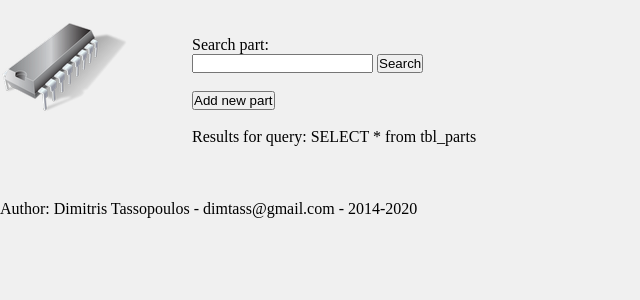
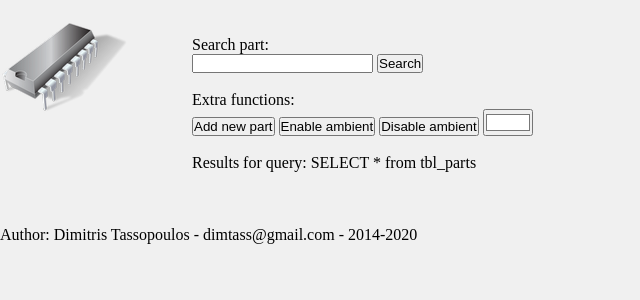
Before and after one commit to dimtass/lab-database-web-interface, a PHP site: page / in a window 1280 px wide. Shown: the top 300 px of the page, without its empty margins (0-640 px from the left). Run offline with PHP 8.4, Linux system fonts and the light colour scheme; data comes from the database, SQL or seed files in the repository.

Commit message:
Added support for selecting ambient color on the RGB strip

```diff
--- a/www/lab/css/style.css
+++ b/www/lab/css/style.css
@@ -12,7 +12,7 @@
     width: 70%;
 }
 
-#search #uploadform #add_part {
+#search #uploadform #extra_functions {
   float: left;
   margin: 0 15px 0 0;
 }
--- a/www/lab/index.php
+++ b/www/lab/index.php
@@ -35,9 +35,23 @@
         });
 
     });
-
+    // This will turn on a single LED on
     function turn_on_led(index) {
         $.post( "http://" + esp8266ip + "/led_index?params=" + index, function( data ) {
+            $(".rest_reply" ).html( data );
+        });
+    }
+    // This will set the ambient color
+    function ambient_color() {
+        var color = parseInt('0x' + document.getElementById("ambient_color").value.replace('#', ''), 16);
+        // alert('color: ' + color);
+        $.post( "http://" + esp8266ip + "/led_ambient?params=" + color, function( data ) {
+            $(".rest_reply" ).html( data );
+        });
+    }
+    // This will turn on/off the ambient color
+    function ambient_light(onoff) {
+        $.post( "http://" + esp8266ip + "/enable_ambient?params=" + onoff, function( data ) {
             $(".rest_reply" ).html( data );
         });
     }
@@ -53,7 +67,13 @@
     <input type="submit" name="submit" value="Search">
 </form>
 <br>
-<p id="add_part"><button onclick="window.location.href = './upload.html';">Add new part</button></p>
+<p id="extra_functions">
+    Extra functions:<br>
+    <button onclick="window.location.href = './upload.html';">Add new part</button>
+    <button onclick="ambient_light(1)">Enable ambient</button>
+    <button onclick="ambient_light(0)">Disable ambient</button>
+    <input oninput="ambient_color()" type="color" id="ambient_color" name="ambient_color" value="#ffffff">
+</p>
 </div>
 <div id="div_parts_list">
     <ul id="parts">
```
Also changed, not shown: README.md, 1 other file.
